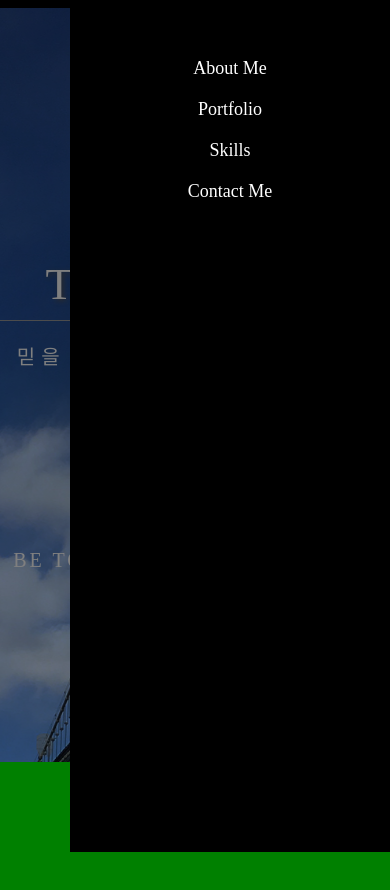
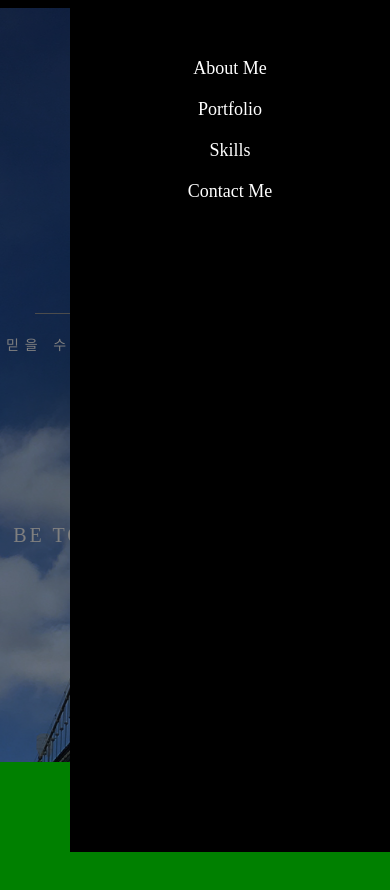
Before and after one commit to oktobat/tour_project, a plain HTML site: page index.html in a window 390 px wide. Both pictures are taken after a click on the element "메뉴열기". Shown: the part 82-972 px from the top of the page. Drawn offline with Linux system fonts and the light colour scheme.

Commit message:
슬라이드 큰글자 반응형스타일

```diff
--- a/css/index.css
+++ b/css/index.css
@@ -91,11 +91,11 @@ body, html, #wrap { height:100% }
      opacity:1;
 }
 .slide-outer .slide .text p:nth-child(1) {
-    font-size:45px;
+    font-size:3.75vw;
     text-shadow:2px 2px 5px #555;
     border-bottom:1px solid #999;
     padding-bottom:10px;
-    width:600px; margin:0 auto;
+    max-width:600px; margin:0 auto;
 }
 .slide-outer .slide .text p:nth-child(2) {
     font-size:20px;
--- a/css/rwdVertical.css
+++ b/css/rwdVertical.css
@@ -8,6 +8,11 @@
 }
 
 @media only screen and (max-width:800px) {
+
+    .slide-outer .slide .text p:nth-child(1) {
+        font-size:4.375vw;
+        max-width:600px;
+    }
 
     #header { position:relative; height:90px;
         transition:all 0.5s;
@@ -59,3 +64,19 @@
 
 
 }
+
+@media only screen and (max-width:600px ) {
+
+    .slide-outer .slide .text p:nth-child(1) {
+        font-size:4.375vw;
+        max-width:320px;
+    }
+
+    .slide-outer .slide .text p:nth-child(2) {
+        font-size:14px;
+        margin-top:20px;
+        letter-spacing:6px;
+    }
+
+
+}
```
Also changed, not shown: js/myjquery.js (line endings or trailing spaces).
